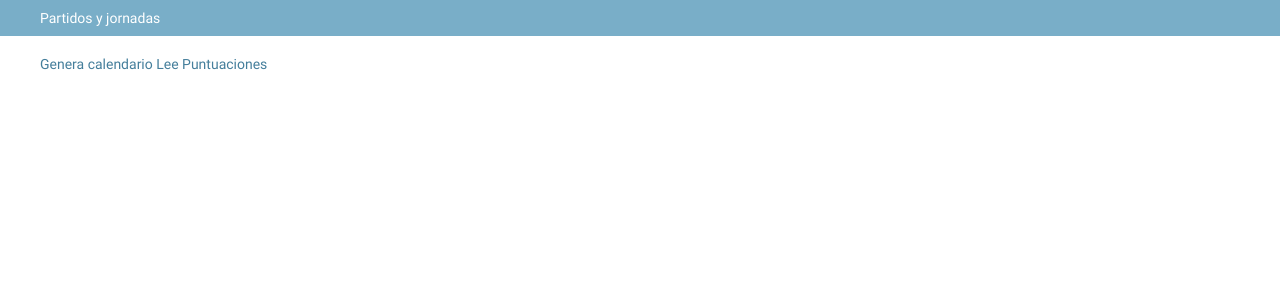
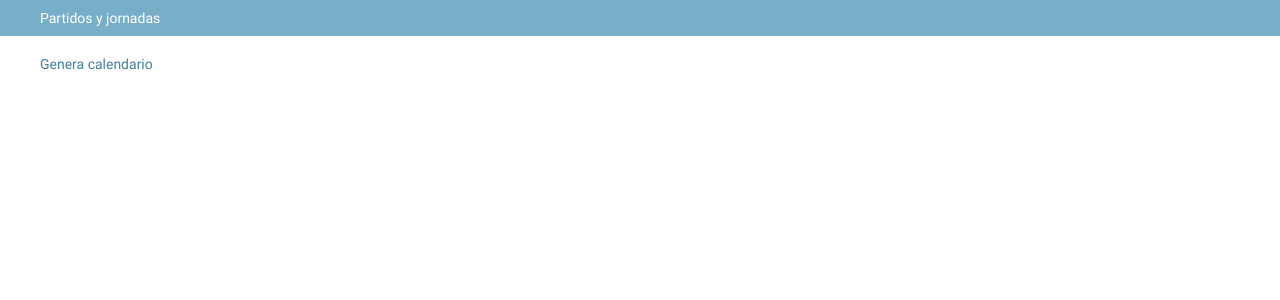
Before and after one commit to alfmorente/ligaperrate, a Django app: page /generador in a window 1280 px wide. Shown: the part 36-336 px from the top of the page. Run offline with Django 3.2, Linux system fonts and the light colour scheme; a user stored in the database is signed in.

Commit message:
Subida desde pythonanywhere

```diff
--- a/liga/templates/generador.html
+++ b/liga/templates/generador.html
@@ -2,5 +2,5 @@
 
 {% block content %}
     <a class="btn" href="{% url 'generador'%}">Genera calendario</a>
-    <a class="btn" href="{% url 'lee-puntuacion' %}">Lee Puntuaciones</a>
+    <!--<a class="btn" href="{% url 'lee-puntuacion' %}">Lee Puntuaciones</a>-->
 {% endblock %}
```
Also changed, not shown: db.sqlite3.
